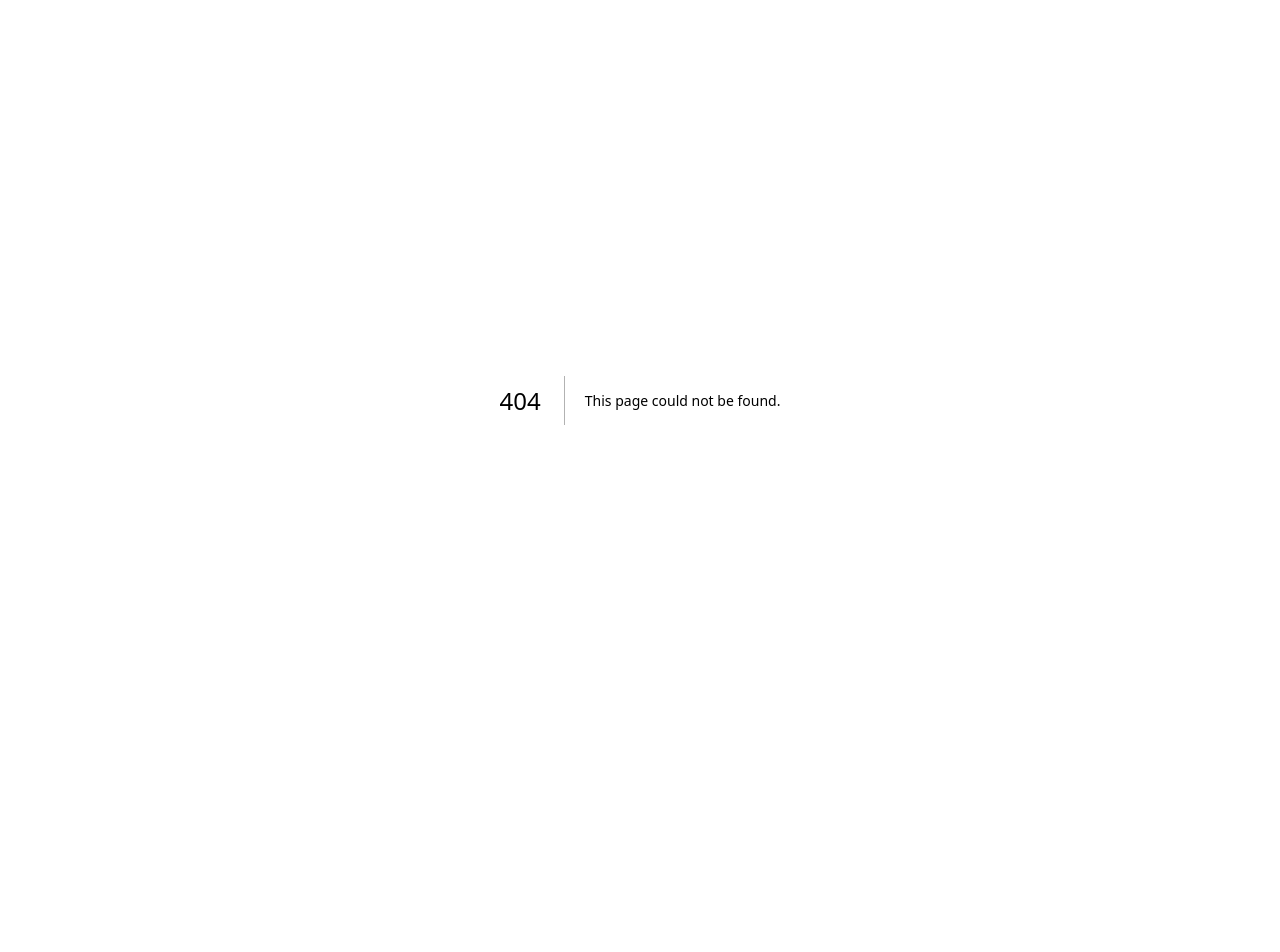
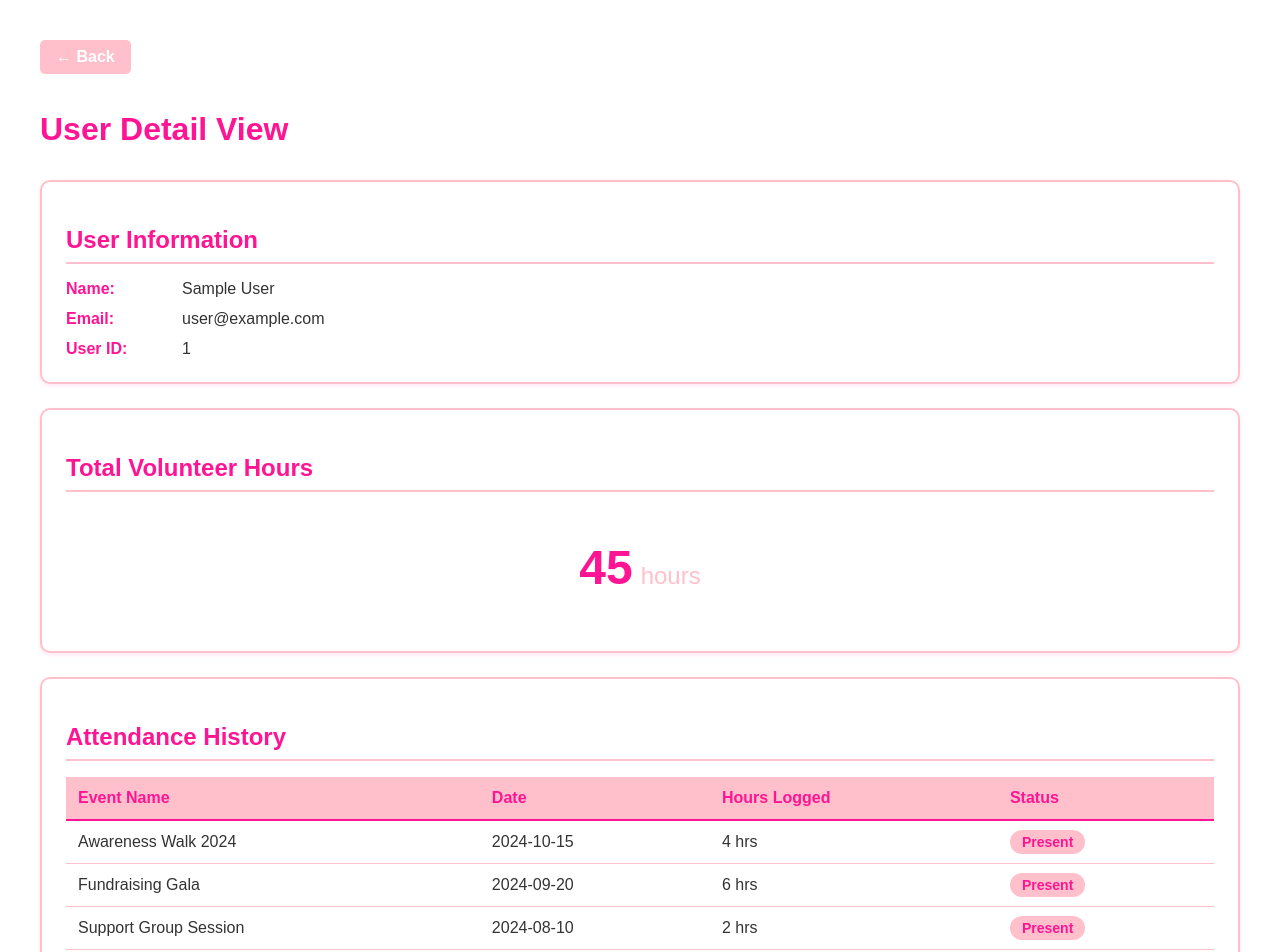
Before and after one commit to Khafeefa/breast-cancer-hope-initiative, a Next.js app: page /admin/user/1 in a window 1280 px wide. Before the commit this address had no page. Shown: the top 952 px of the page. Before the commit the page ends 800 px from the top, so only its background shows below. Built offline with nearby package versions, Linux system fonts and the light colour scheme.

Commit message:
Add User Detail View for admin dashboard.

```diff
--- /dev/null
+++ b/pages/admin/user/[id].js
@@ -0,0 +1,278 @@
+import { useRouter } from 'next/router';
+import { useState, useEffect } from 'react';
+import Head from 'next/head';
+
+export default function UserDetailView() {
+  const router = useRouter();
+  const { id } = router.query;
+  const [userData, setUserData] = useState(null);
+  const [loading, setLoading] = useState(true);
+
+  useEffect(() => {
+    if (id) {
+      // Fetch user data - replace with actual API call
+      fetchUserData(id);
+    }
+  }, [id]);
+
+  const fetchUserData = async (userId) => {
+    try {
+      // Mock data - replace with actual API call
+      const mockData = {
+        id: userId,
+        name: 'Sample User',
+        email: 'user@example.com',
+        totalVolunteerHours: 45,
+        attendance: [
+          { id: 1, eventName: 'Awareness Walk 2024', date: '2024-10-15', hoursLogged: 4, status: 'Present' },
+          { id: 2, eventName: 'Fundraising Gala', date: '2024-09-20', hoursLogged: 6, status: 'Present' },
+          { id: 3, eventName: 'Support Group Session', date: '2024-08-10', hoursLogged: 2, status: 'Present' },
+          { id: 4, eventName: 'Community Outreach', date: '2024-07-05', hoursLogged: 5, status: 'Present' },
+        ],
+        events: [
+          { id: 1, name: 'Awareness Walk 2024', date: '2024-10-15', role: 'Volunteer Coordinator' },
+          { id: 2, name: 'Fundraising Gala', date: '2024-09-20', role: 'Registration Staff' },
+          { id: 3, name: 'Support Group Session', date: '2024-08-10', role: 'Facilitator' },
+          { id: 4, name: 'Community Outreach', date: '2024-07-05', role: 'Team Lead' },
+        ]
+      };
+      setUserData(mockData);
+      setLoading(false);
+    } catch (error) {
+      console.error('Error fetching user data:', error);
+      setLoading(false);
+    }
+  };
+
+  if (loading) {
+    return (
+      <div style={styles.container}>
+        <div style={styles.loading}>Loading user details...</div>
+      </div>
+    );
+  }
+
+  if (!userData) {
+    return (
+      <div style={styles.container}>
+        <div style={styles.error}>User not found</div>
+      </div>
+    );
+  }
+
+  return (
+    <>
+      <Head>
+        <title>{userData.name} - User Detail | Admin Dashboard</title>
+      </Head>
+      <div style={styles.container}>
+        <div style={styles.header}>
+          <button onClick={() => router.back()} style={styles.backButton}>
+            ← Back
+          </button>
+          <h1 style={styles.title}>User Detail View</h1>
+        </div>
+
+        {/* User Info Card */}
+        <div style={styles.card}>
+          <h2 style={styles.cardTitle}>User Information</h2>
+          <div style={styles.userInfo}>
+            <div style={styles.infoRow}>
+              <span style={styles.label}>Name:</span>
+              <span style={styles.value}>{userData.name}</span>
+            </div>
+            <div style={styles.infoRow}>
+              <span style={styles.label}>Email:</span>
+              <span style={styles.value}>{userData.email}</span>
+            </div>
+            <div style={styles.infoRow}>
+              <span style={styles.label}>User ID:</span>
+              <span style={styles.value}>{userData.id}</span>
+            </div>
+          </div>
+        </div>
+
+        {/* Total Volunteer Hours Card */}
+        <div style={styles.card}>
+          <h2 style={styles.cardTitle}>Total Volunteer Hours</h2>
+          <div style={styles.hoursDisplay}>
+            <span style={styles.hoursNumber}>{userData.totalVolunteerHours}</span>
+            <span style={styles.hoursLabel}>hours</span>
+          </div>
+        </div>
+
+        {/* Attendance History Card */}
+        <div style={styles.card}>
+          <h2 style={styles.cardTitle}>Attendance History</h2>
+          <div style={styles.tableContainer}>
+            <table style={styles.table}>
+              <thead>
+                <tr style={styles.tableHeader}>
+                  <th style={styles.th}>Event Name</th>
+                  <th style={styles.th}>Date</th>
+                  <th style={styles.th}>Hours Logged</th>
+                  <th style={styles.th}>Status</th>
+                </tr>
+              </thead>
+              <tbody>
+                {userData.attendance.map((record) => (
+                  <tr key={record.id} style={styles.tableRow}>
+                    <td style={styles.td}>{record.eventName}</td>
+                    <td style={styles.td}>{record.date}</td>
+                    <td style={styles.td}>{record.hoursLogged} hrs</td>
+                    <td style={styles.td}>
+                      <span style={styles.statusBadge}>{record.status}</span>
+                    </td>
+                  </tr>
+                ))}
+              </tbody>
+            </table>
+          </div>
+        </div>
+
+        {/* Event Details Card */}
+        <div style={styles.card}>
+          <h2 style={styles.cardTitle}>Event Details</h2>
+          <div style={styles.tableContainer}>
+            <table style={styles.table}>
+              <thead>
+                <tr style={styles.tableHeader}>
+                  <th style={styles.th}>Event Name</th>
+                  <th style={styles.th}>Date</th>
+                  <th style={styles.th}>Role</th>
+                </tr>
+              </thead>
+              <tbody>
+                {userData.events.map((event) => (
+                  <tr key={event.id} style={styles.tableRow}>
+                    <td style={styles.td}>{event.name}</td>
+                    <td style={styles.td}>{event.date}</td>
+                    <td style={styles.td}>{event.role}</td>
+                  </tr>
+                ))}
+              </tbody>
+            </table>
+          </div>
+        </div>
+      </div>
+    </>
+  );
+}
+
+const styles = {
+  container: {
+    minHeight: '100vh',
+    backgroundColor: '#ffffff',
+    padding: '2rem',
+    fontFamily: 'Arial, sans-serif',
+  },
+  header: {
+    marginBottom: '2rem',
+  },
+  backButton: {
+    backgroundColor: '#FFC0CB',
+    color: '#ffffff',
+    border: 'none',
+    padding: '0.5rem 1rem',
+    borderRadius: '5px',
+    cursor: 'pointer',
+    fontSize: '1rem',
+    marginBottom: '1rem',
+    fontWeight: 'bold',
+  },
+  title: {
+    color: '#FF1493',
+    fontSize: '2rem',
+    marginBottom: '0.5rem',
+  },
+  card: {
+    backgroundColor: '#ffffff',
+    border: '2px solid #FFC0CB',
+    borderRadius: '10px',
+    padding: '1.5rem',
+    marginBottom: '1.5rem',
+    boxShadow: '0 2px 4px rgba(255, 20, 147, 0.1)',
+  },
+  cardTitle: {
+    color: '#FF1493',
+    fontSize: '1.5rem',
+    marginBottom: '1rem',
+    borderBottom: '2px solid #FFC0CB',
+    paddingBottom: '0.5rem',
+  },
+  userInfo: {
+    display: 'flex',
+    flexDirection: 'column',
+    gap: '0.75rem',
+  },
+  infoRow: {
+    display: 'flex',
+    gap: '1rem',
+  },
+  label: {
+    fontWeight: 'bold',
+    color: '#FF1493',
+    minWidth: '100px',
+  },
+  value: {
+    color: '#333333',
+  },
+  hoursDisplay: {
+    textAlign: 'center',
+    padding: '2rem',
+  },
+  hoursNumber: {
+    fontSize: '3rem',
+    fontWeight: 'bold',
+    color: '#FF1493',
+    marginRight: '0.5rem',
+  },
+  hoursLabel: {
+    fontSize: '1.5rem',
+    color: '#FFC0CB',
+  },
+  tableContainer: {
+    overflowX: 'auto',
+  },
+  table: {
+    width: '100%',
+    borderCollapse: 'collapse',
+  },
+  tableHeader: {
+    backgroundColor: '#FFC0CB',
+  },
+  th: {
+    padding: '0.75rem',
+    textAlign: 'left',
+    color: '#FF1493',
+    fontWeight: 'bold',
+    borderBottom: '2px solid #FF1493',
+  },
+  tableRow: {
+    borderBottom: '1px solid #FFC0CB',
+  },
+  td: {
+    padding: '0.75rem',
+    color: '#333333',
+  },
+  statusBadge: {
+    backgroundColor: '#FFC0CB',
+    color: '#FF1493',
+    padding: '0.25rem 0.75rem',
+    borderRadius: '15px',
+    fontSize: '0.875rem',
+    fontWeight: 'bold',
+  },
+  loading: {
+    textAlign: 'center',
+    padding: '3rem',
+    fontSize: '1.25rem',
+    color: '#FF1493',
+  },
+  error: {
+    textAlign: 'center',
+    padding: '3rem',
+    fontSize: '1.25rem',
+    color: '#FF1493',
+  },
+};
```
